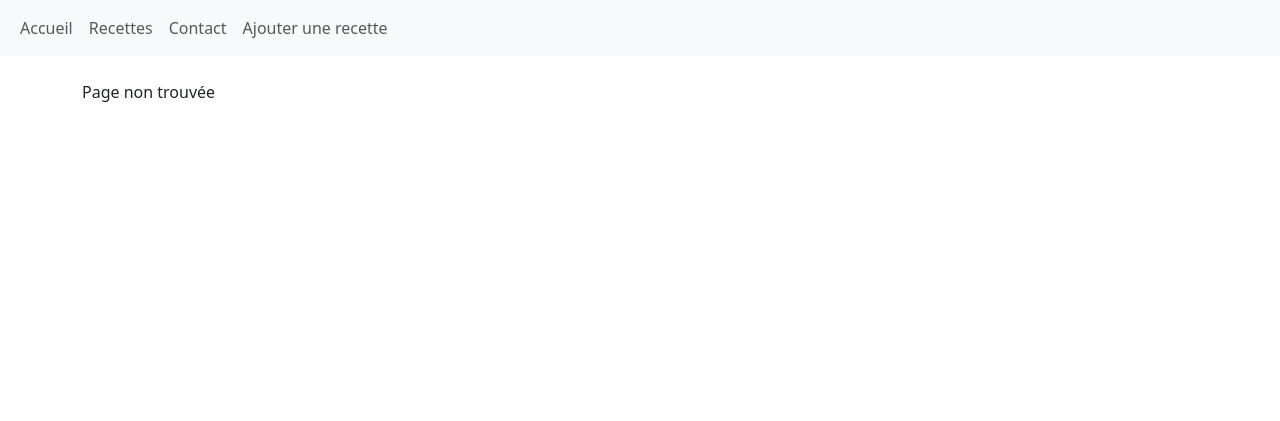
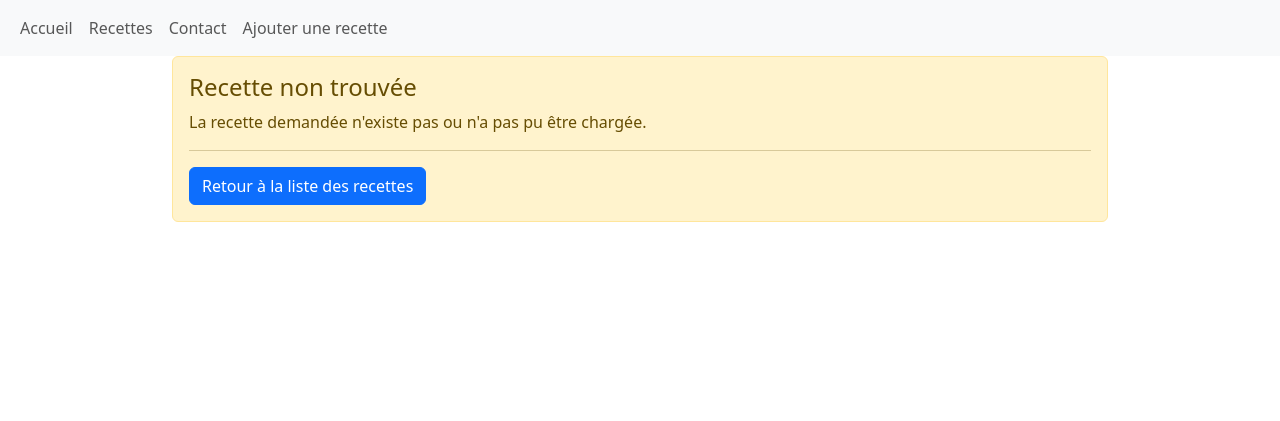
Before and after one commit to mgorce4/Lacosina, a PHP site: page /index.php?c=detail in a window 1280 px wide. Shown: the top 421 px of the page. Run offline with PHP 8.4, Linux system fonts and the light colour scheme.

Commit message:
update to have details view of a recipe when clicking on it in the list view

```diff
--- a/lacosina/index.php
+++ b/lacosina/index.php
@@ -28,6 +28,9 @@ switch ($controller) {
                 break;
             case 'enregistrer':
                 $recetteController->enregistrer();
+                break;
+            case 'detail':
+                $recetteController->detail();
                 break;
             default:
                 echo "Action non trouvée pour le contrôleur Recette";
@@ -66,6 +69,9 @@ switch ($controller) {
     case 'lister':
         $recetteController->index();
         break;
+    case 'detail':
+        $recetteController->detail();
+        break;
 
     default:
         echo "Page non trouvée";
--- a/lacosina/src/Controllers/RecetteController.php
+++ b/lacosina/src/Controllers/RecetteController.php
@@ -40,4 +40,24 @@ class RecetteController{
 
         require_once(__DIR__ . '/../Views/Recette/liste.php');
     }
+
+    //fonction permettant d'afficher le détail d'une recette
+    function detail(){
+        // Récupération et validation de l'ID depuis $_GET['id']
+        $id = isset($_GET['id']) ? (int)$_GET['id'] : 0;
+
+        if ($id > 0) {
+            //utilisation du modèle pour récupérer une recette spécifique
+            $recette = $this->recetteModel->find($id);
+
+            // Vérification que la recette existe
+            if (!$recette) {
+                $recette = null; // Recette non trouvée
+            }
+        } else {
+            $recette = null; // ID invalide
+        }
+
+        require_once(__DIR__ . '/../Views/Recette/detail.php');
+    }
 }
--- /dev/null
+++ b/lacosina/src/Views/Recette/detail.php
@@ -0,0 +1,45 @@
+<?php if (isset($recette) && $recette): ?>
+    <div class="row">
+        <div class="col-12">
+            <h1><?php echo htmlspecialchars($recette['titre']); ?></h1>
+
+            <div class="card mt-3">
+                <div class="card-body">
+                    <h5 class="card-title">Description</h5>
+                    <p class="card-text"><?php echo nl2br(htmlspecialchars($recette['description'])); ?></p>
+
+                    <hr>
+
+                    <p class="text-muted">
+                        <strong>Auteur :</strong>
+                        <a href="mailto:<?php echo htmlspecialchars($recette['auteur']); ?>" class="text-decoration-none">
+                            <?php echo htmlspecialchars($recette['auteur']); ?>
+                        </a>
+                    </p>
+
+                    <?php if (isset($recette['date_creation'])): ?>
+                        <p class="text-muted">
+                            <strong>Date de création :</strong>
+                            <?php echo date('d/m/Y à H:i', strtotime($recette['date_creation'])); ?>
+                        </p>
+                    <?php endif; ?>
+                </div>
+            </div>
+
+            <div class="mt-3">
+                <a href="?c=Recette&a=lister" class="btn btn-secondary">
+                    <i class="bi bi-arrow-left"></i> Retour à la liste des recettes
+                </a>
+            </div>
+        </div>
+    </div>
+<?php else: ?>
+    <div class="alert alert-warning" role="alert">
+        <h4 class="alert-heading">Recette non trouvée</h4>
+        <p>La recette demandée n'existe pas ou n'a pas pu être chargée.</p>
+        <hr>
+        <p class="mb-0">
+            <a href="?c=Recette&a=lister" class="btn btn-primary">Retour à la liste des recettes</a>
+        </p>
+    </div>
+<?php endif; ?>
--- a/lacosina/src/Views/header.php
+++ b/lacosina/src/Views/header.php
@@ -32,4 +32,4 @@
     </nav>
 
     <!-- corps de la page -->
-    <div class="container mt-4">
+    <div class="container w-75 m-auto">
```
Also changed, not shown: lacosina/src/Views/Recette/liste.php (+12 -4 lines), lacosina/src/Views/js/front.js (added).
